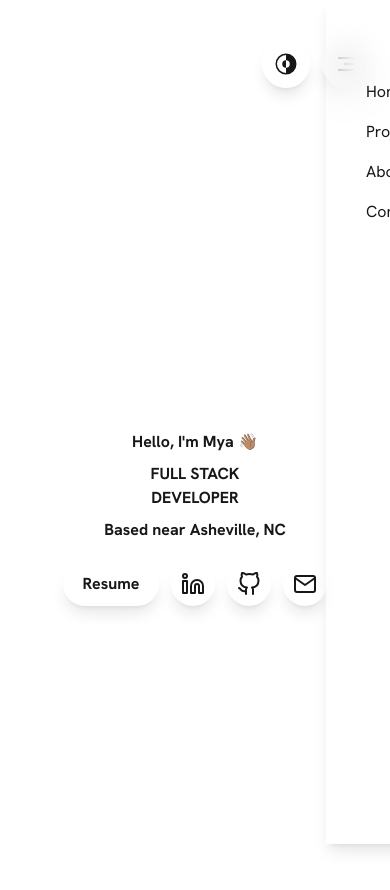
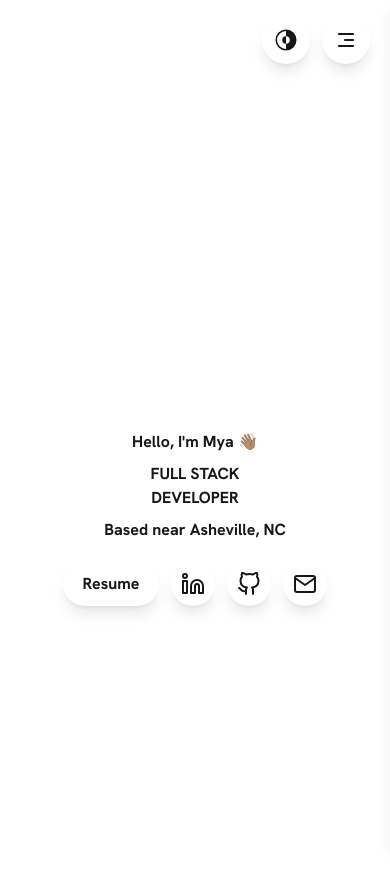
Before and after one commit to myavonbehren/portfolio, a Next.js app in the folder mya-portfolio/: page / in a window 390 px wide. Shown: the top 890 px of the page. Built offline with nearby package versions, Linux system fonts and the light colour scheme.

Commit message:
refactor navbar, fix sidemenu

```diff
--- a/mya-portfolio/src/app/ui/navbar.tsx
+++ b/mya-portfolio/src/app/ui/navbar.tsx
@@ -1,7 +1,7 @@
 'use client'
 
 import Link from 'next/link'
-import { useRef } from 'react'
+import { useRef, useState } from 'react'
 import { CgMenuRightAlt } from "react-icons/cg";
 import { IoInvertMode } from "react-icons/io5";
 import { IoInvertModeOutline } from "react-icons/io5";
@@ -9,16 +9,21 @@ import { CgClose } from "react-icons/cg";
 
 const Navbar = () => {
     const sideMenuRef = useRef<HTMLDivElement>(null)
+    const [isMenuOpen, setIsMenuOpen] = useState(false)
 
     const openSideMenu = () => {
+        console.log('Opening menu')
+        setIsMenuOpen(true)
         if (sideMenuRef.current) {
-            sideMenuRef.current.style.transform = 'translateX(-16rem)'
+            sideMenuRef.current.style.transform = 'translateX(0)'
         }
     }
 
     const closeSideMenu = () => {
+        console.log('Closing menu')
+        setIsMenuOpen(false)
         if (sideMenuRef.current) {
-            sideMenuRef.current.style.transform = 'translateX(16rem)'
+            sideMenuRef.current.style.transform = 'translateX(100%)'
         }
     }
 
@@ -26,12 +31,9 @@ const Navbar = () => {
     <>
     <nav className='
     w-full fixed top-6 px-5 lg:px-8 xl:px-[8%] py-4
-    flex items-center justify-between z-50
+    flex items-center justify-center z-50
     '>
-        <div>
-            {/* Nothing here */}
-        </div>
-
+        {/* Desktop Navigation - Centered */}
         <div className='hidden md:flex items-center gap-7 lg:gap-11 rounded-full px-15 py-4 shadow-lg bg-white/10 backdrop-blur-sm'>
             <Link href="/">Home</Link>
             <Link href="#projects">Projects</Link>
@@ -39,19 +41,20 @@ const Navbar = () => {
             <Link href="#contact">Contact</Link>
         </div>
 
-        <div className='flex items-center gap-'>
+        {/* Right side buttons */}
+        <div className='absolute right-5 lg:right-8 xl:right-[8%] flex items-center gap-3'>
             <button className='rounded-full p-3 shadow-lg bg-white/10 backdrop-blur-sm'>
                 <IoInvertModeOutline className="w-6 h-6"/>
             </button>
 
-            <button className='block md:hidden ml-3 cursor-pointer rounded-full p-3 shadow-lg bg-white/10 backdrop-blur-sm' onClick={openSideMenu}>
+            <button className='block md:hidden rounded-full p-3 shadow-lg bg-white/10 backdrop-blur-sm cursor-pointer' onClick={openSideMenu}>
                 <CgMenuRightAlt className="w-6 h-6"/>
             </button>
         </div>
 
         {/* Mobile Menu */}
-        <div ref={sideMenuRef} className="flex md:hidden flex-col gap-4 py-20 px-10 fixed -right-64 top-0 bottom-0 w-80 z-50
-        h-screen bg-white/10 backdrop-blur-lg transition duration-500 shadow-lg">
+        <div ref={sideMenuRef} className={`flex md:hidden flex-col gap-4 py-20 px-10 fixed right-0 top-0 bottom-0 w-80 z-50
+        h-screen bg-white/10 backdrop-blur-lg transition-transform duration-500 shadow-lg transform ${isMenuOpen ? 'translate-x-0' : 'translate-x-full'}`}>
             <div className='absolute top-10 right-10' onClick={closeSideMenu}>
                 <CgClose className="w-6 h-6 cursor-pointer"/>
             </div>
```
